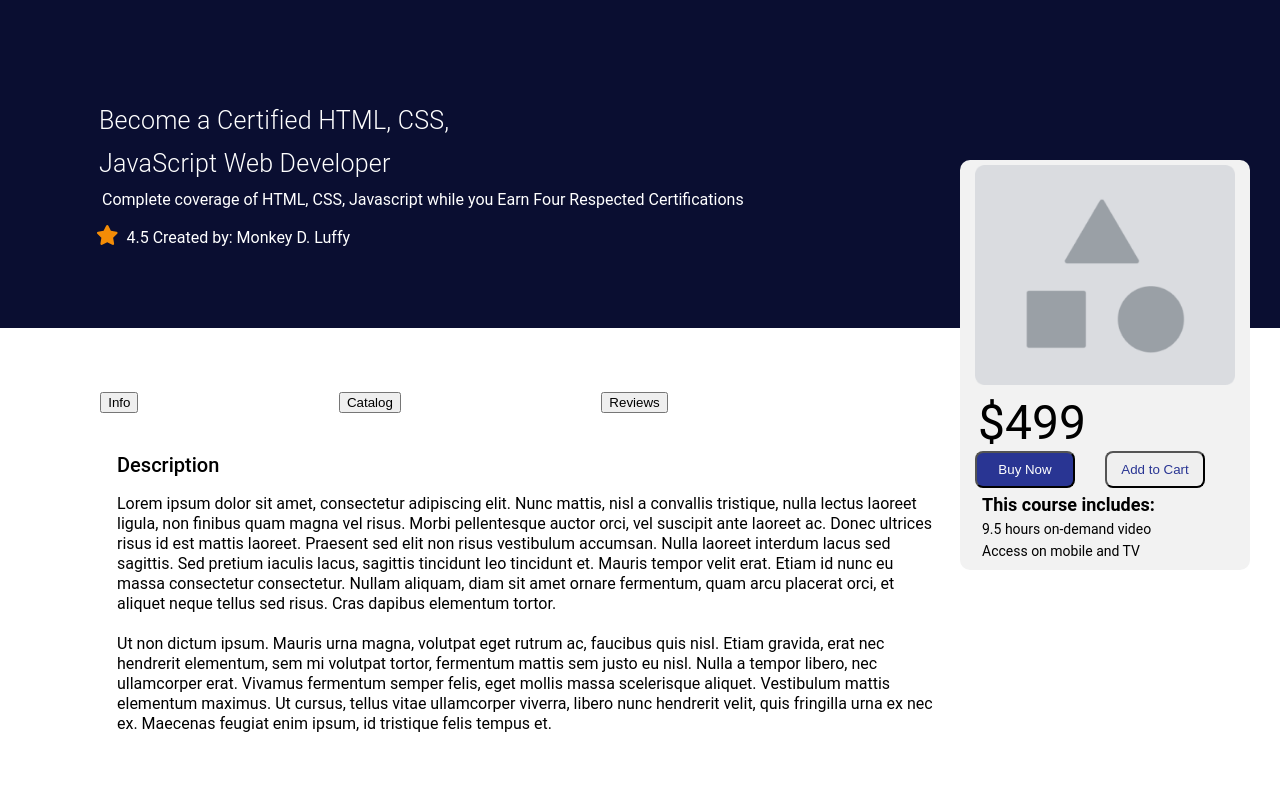
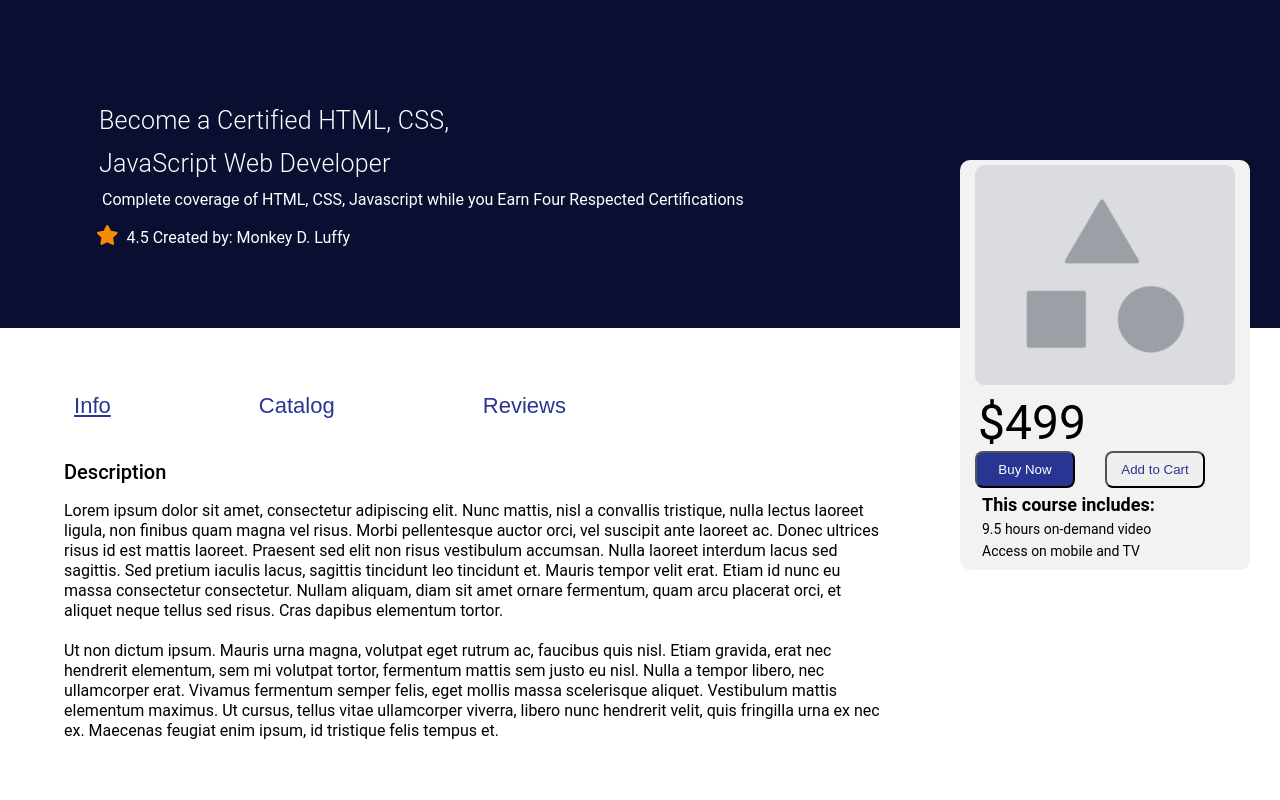
Before and after one commit to AnshumanX304/skilledge_frontend, a React (Create React App) app: page /coursedesc in a window 1280 px wide. Shown: the top 800 px of the page. Built offline with nearby package versions, Linux system fonts and the light colour scheme.

Commit message:
minor changes made to eduhome,display, upload page

```diff
--- a/src/App.js
+++ b/src/App.js
@@ -10,6 +10,7 @@ import UploadCourse from'./Educator/uploadCourse';
 import Home from './Pages/home';
 import Eduhome from './Educator/Eduhome';
 import ProductDetails from './Educator/ProductDetails.jsx';
+import WatchCourse from './Educator/watchCourse';
 
 import Coursedesc from './Pages/coursedesc';
 import { AuthContextProvider } from "./Components/shared/authContext";
@@ -35,6 +36,7 @@ function App() {
                 <Route exact path="/resetpassword" element={<Resetpass/>}/>
                 <Route exact path="/coursedesc" element={<Coursedesc/>}/>
                 <Route exact path="/eduhome/:key" element={<ProductDetails/>}/>
+                <Route exact path="/eduhome/video/:key" element={<WatchCourse/>}/>
                 {/* <Route exact path="/uploadvideo" element={<Uploadvideo/>}/> */}
                 <Route exact path="/" element={<Home/>}/>
               </Routes>
--- a/src/Components/CourseCard/CourseCard.css
+++ b/src/Components/CourseCard/CourseCard.css
@@ -1,4 +1,4 @@
-.card{
+.edu_card{
     margin-left:30px;
     font-family: 'Roboto',sans-serif;
     font-style: normal;
@@ -29,20 +29,10 @@
     margin:5px 10px;
     height:8%;
     color: #5E5F61;
-    /* white-space: nowrap; */
-    /* white-space: nowrap;
-    overflow: hidden;*/
-    /* display: -webkit-box;
-    -webkit-line-clamp: 3;
-    -webkit-box-orient: vertical;
-    overflow: hidden;
-    text-overflow: ellipsis; */
     display: -webkit-box;
     max-width: 100%;
     -webkit-line-clamp: 2;
-    /* autoprefixer: off */
     -webkit-box-orient: vertical;
-    /* autoprefixer: on */
     overflow: hidden;
     text-overflow: ellipsis;
 }
--- a/src/Components/CourseCard/CourseCard.jsx
+++ b/src/Components/CourseCard/CourseCard.jsx
@@ -1,4 +1,4 @@
-import { useEffect } from 'react';
+// import { useEffect } from 'react';
 import { Link } from 'react-router-dom';
 import './CourseCard.css';
 
@@ -11,7 +11,7 @@ const Cards = (props) => {
 
 
     return (
-            <div className="card">
+            <div className="edu_card">
                 <div><img className="card_image" height="234.37px" width="290px" src={`${cardimage}/${props.imgpath}`} alt="Hi" /></div>
                 {/* <div className="rating">
                 <FontAwesomeIcon id="home_ratingstar" icon={faStar}></FontAwesomeIcon>
@@ -20,7 +20,7 @@ const Cards = (props) => {
                 <div className="course_desc">{props.description}</div>
                 <div className="course_rate">
 
-                    <Link to={`/eduhome/${props.id}`} >
+                    <Link to={"/eduhome/"+props.id} >
                         <button className="viewcoursesubmit">
                             View Course
                         </button>
--- a/src/Educator/Eduhome.jsx
+++ b/src/Educator/Eduhome.jsx
@@ -3,18 +3,16 @@ import './Eduhome.css';
 import Navbar3 from '../Components/nav3';
 import eduhomeimage from "./eduimages/sitting-8.png"
 import { useEffect,useContext,useState} from 'react';
-import Cookies from "js-cookie";
-import axios from '../Components/shared/interceptor';
 import Course from '../Components/CourseCard/CourseCard';
 import AuthContext from '../Components/shared/authContext';
 const Eduhome = () => {
 
-    let { sendcourse } = useContext(AuthContext);
+    const { sendcourse } = useContext(AuthContext);
     const [courseList,setCourseList]=useState([]);
 
     useEffect(()=>{
         sendCourse();
-    },[])
+    })
 
     function createList(course) {
         return (
--- a/src/Educator/uploadCourse.css
+++ b/src/Educator/uploadCourse.css
@@ -14,6 +14,15 @@
 .uploadcourseform{
     padding:150px 100px;
 }
+.desc_titles button{
+    color: #293593;
+    background-color: white;
+    border:0;
+    font-size: 22px;
+}
+.infosection{
+    height:320px;
+}
 #limageid{
     padding-top:250px;
     padding-bottom: 252px;
@@ -29,13 +38,30 @@
     border-radius: 5px;
 
 }
+textarea {
+    resize: vertical;
+    border-width: 2px;
+    width:400px;
+    border-color: #293593;
+    margin-bottom: 5px;
+    font-family: 'Roboto',sans-serif;
+    padding:9px 5px;
+    font-size: 15px;
+    max-height: 200px;
+    min-height: 100px;
+    border-radius: 5px;
+}
 
 .uploadcourseform label{
     font-family: 'Roboto', sans-serif;
 }
-#uploadcourse_description{
+/* #uploadcourse_description{
     height:116px;
+} */
+select{
+    text-indent: 10px;
 }
+
 .uploadcourseform select{
     display:block;
     width:408px;
--- a/src/Educator/uploadVideo.jsx
+++ b/src/Educator/uploadVideo.jsx
@@ -52,6 +52,7 @@ const UploadVideo = (props) => {
                                 accept="video/*"
                                 required
                                 name="video"
+                                maxLength={100}
                                 onChange={handleVideo}
                                 type="file"
                                 placeholder="Add Thumbnail">
--- /dev/null
+++ b/src/Educator/watchCourse.jsx
@@ -0,0 +1,8 @@
+const WatchCourse = () => {
+    return ( <>
+        <h1>watch it !</h1>
+    </>
+    );
+}
+
+export default WatchCourse;
--- a/src/Pages/coursedesc.css
+++ b/src/Pages/coursedesc.css
@@ -92,7 +92,7 @@
 .desc_titles{
     display:flex;
     justify-content: space-around;
-    padding-right:40vw;
+    padding-right:50vw;
     padding-top:8vh;
     color:#293593;
     font-family: 'Roboto',sans-serif;
@@ -103,7 +103,7 @@
 
 .descinfo{
     width:824px;
-    margin-left:117px;
+    margin-left:5vw;
     margin-top:40px;
 }
 .desc_buynow{
--- a/src/Pages/coursedesc.jsx
+++ b/src/Pages/coursedesc.jsx
@@ -7,11 +7,13 @@ import {useState} from 'react';
 import { useEffect } from 'react';
 
 const Coursedesc = () => {
-    let box3;
+    const [section,setSection]=useState('info');
+    const [box3,setBox3]=useState(0);
     useEffect(()=>{
-        box3=document.querySelector('.desccards-popularcourses');
+        setBox3(document.querySelector('.desccards-popularcourses'));
+        document.getElementById('button_info').style['text-decoration']='underline'
 
-    })
+    },[])
 
     function descpopularcoursePreviousbutton(){
         const width=box3.clientWidth;
@@ -25,20 +27,24 @@ const Coursedesc = () => {
     }
 
     function handleInfo(){
+        setSection('info');
+        document.getElementById('button_catalog').style['text-decoration']='none'
+        document.getElementById('button_reviews').style['text-decoration']='none'
+        document.getElementById('button_info').style['text-decoration']='underline'
 
-        document.getElementsByClassName(".desccatalog").style.display = 'none';
-        document.getElementsByClassName(".descinfo").style.display = 'block';
-        document.getElementsByClassName(".descreviews").style.display = 'none';
     }
     function handleCatalog(){
-        document.getElementsByClassName('.desccatalog').style.display = 'block';
-        document.getElementsByClassName('.descinfo').style.display = 'none';
-        document.getElementsByClassName('.descreviews').style.display = 'none';
+       setSection('catalog');
+       document.getElementById('button_catalog').style['text-decoration']='underline'
+       document.getElementById('button_reviews').style['text-decoration']='none'
+       document.getElementById('button_info').style['text-decoration']='none'
+
     }
     function handleReviews(){
-        document.getElementsByClassName('.descreviews').style.display='block'
-        document.getElementsByClassName('.desccatalog').style.display = 'none';
-        document.getElementsByClassName('.descinfo').style.display = 'none';
+        setSection('reviews');
+        document.getElementById('button_catalog').style['text-decoration']='none'
+        document.getElementById('button_reviews').style['text-decoration']='underline'
+        document.getElementById('button_info').style['text-decoration']='none'
     }
 
 
@@ -67,17 +73,18 @@ const Coursedesc = () => {
             </div>
             <div className="desc-content">
                 <div className="desc_titles">
-                    <button onClick={handleInfo}>
+                    <button id="button_info" onClick={handleInfo}>
                         Info
                     </button>
-                    <button onClick={handleCatalog}>
+                    <button id="button_catalog" onClick={handleCatalog}>
                         Catalog
                     </button>
-                    <button onClick={handleReviews}>
+                    <button id="button_reviews" onClick={handleReviews}>
                         Reviews
                     </button>
                 </div>
-                <div className="descinfo">
+                <div className="infosection">
+                    {section==='info'&& <div className="descinfo">
                         <h2 className="desc_titles_2">Description</h2>
                         <p id="desctitles2content">Lorem ipsum dolor sit amet, consectetur adipiscing elit. Nunc mattis,
                         nisl a convallis tristique, nulla lectus laoreet ligula, non finibus quam magna vel risus. Morbi
@@ -94,12 +101,13 @@ const Coursedesc = () => {
                         libero nunc hendrerit velit, quis fringilla urna ex nec ex. Maecenas feugiat enim ipsum, id tristique felis
                         tempus et.</p>
 
-                </div>
-                <div className="desccatalog">
+                    </div>}
+                    {section==="catalog" && <div className="desccatalog">
 
-                </div>
-                <div className="descreviews">
+                    </div>}
+                    {section==='reviews' && <div className="descreviews">
 
+                    </div>}
                 </div>
 
 
```
Also changed, not shown: src/Educator/uploadCourse.jsx (+23 -5 lines), src/Educator/watchCourse.css (added). Lines whose indentation alone changed are shown as unchanged.
